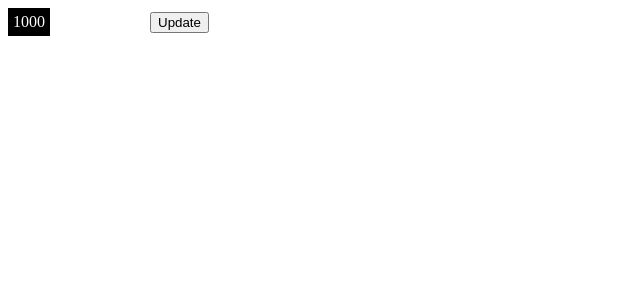
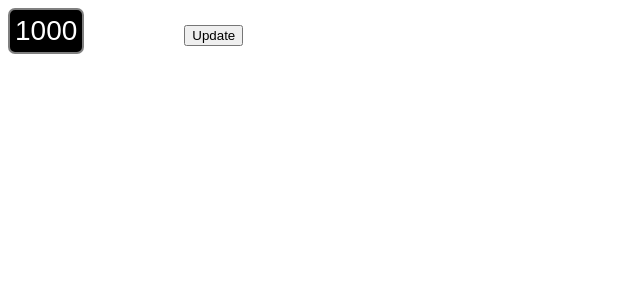
Before and after one commit to Sairam-Reddy/angular-angular-pixie-dust-directive, an Angular app: page / in a window 1280 px wide. Shown: the top 300 px of the page, without its empty margins (0-640 px from the left). Built offline with nearby package versions, Linux system fonts and the light colour scheme.

Commit message:
2 files modified, 1 added, 1 deleted

```diff
--- a/src/app/app.component.css
+++ /dev/null
@@ -1,8 +0,0 @@
-.counter {
-  display: inline-block;
-  background-color: black;
-  color: white;
-  padding: 5px;
-  margin-right: 100px;
-  width: auto;
-}
--- a/src/app/app.component.html
+++ b/src/app/app.component.html
@@ -1,4 +1,4 @@
-<div class="counter">
+<div class="placeholder">
   {{ counter }}
 </div>
 
--- /dev/null
+++ b/src/app/app.component.scss
@@ -0,0 +1,110 @@
+.placeholder {
+  display: inline-block;
+  background-color: black;
+  color: white;
+  padding: 5px;
+  margin-right: 100px;
+  width: auto;
+}
+
+// :host {
+//   display: flex;
+//   flex: 1;
+//   width: 100%;
+//   height: 100%;
+//   overflow: hidden;
+// }
+
+::ng-deep {
+  html,
+  body {
+    height: 100%;
+    overflow: hidden;
+  }
+
+  // html {
+  //   background: #333
+  //     url(https://s3-us-west-2.amazonaws.com/s.cdpn.io/68397/forest-fly-agaric-fog-moss-fliegenpilz.jpg)
+  //     no-repeat center bottom;
+  //   background-size: cover;
+  // }
+
+  // body {
+  //   box-shadow: inset 0 0 5em #000;
+  // }
+
+  span,
+  .placeholder {
+    border: 2px solid rgba(255, 255, 255, 0.5);
+    font-size: 1.75em;
+    padding: 0.25em 0.5em 0.3125em;
+    color: rgba(255, 255, 255, 0.5);
+    border-radius: 0.25em;
+    background: transparent;
+    transition: all 0.1s;
+
+    &:focus {
+      outline: none;
+      color: rgba(255, 255, 255, 0.75);
+      border-color: rgba(255, 255, 255, 0.75);
+    }
+
+    &.keyup {
+      color: white;
+      border-color: white;
+      text-shadow: 0 0 0.125em white;
+      box-shadow: 0 0 0.25em white, inset 0 0 0.25em white;
+    }
+  }
+
+  .placeholder {
+    font-family: 'Arial Rounded MT Bold', 'Helvetica Rounded', Arial, sans-serif;
+  }
+
+  $placeholder-color: rgba(255, 255, 255, 0.5);
+
+  // ::-webkit-input-placeholder {
+  //   color: $placeholder-color;
+  //   text-shadow: 0 0 0.125em transparent;
+  //   transition: all 0.25s;
+  // }
+  // input:focus::-webkit-input-placeholder {
+  //   opacity: 0.5;
+  // }
+
+  // ::-moz-placeholder {
+  //   color: $placeholder-color;
+  //   text-shadow: 0 0 0.125em transparent;
+  //   transition: all 0.25s;
+  // }
+  // input:focus::-moz-placeholder {
+  //   opacity: 0.5;
+  // }
+
+  // :-ms-input-placeholder {
+  //   color: $placeholder-color;
+  //   text-shadow: 0 0 0.125em transparent;
+  //   transition: all 0.25s;
+  // }
+  // input:focus:-ms-input-placeholder {
+  //   opacity: 0.5;
+  // }
+
+  // .placeholder {
+  //   // position: absolute;
+  //   box-sizing: border-box;
+  //   // bottom: 4em;
+  //   // left: 50%;
+  //   width: 11em;
+  //   margin-left: -5.5em;
+  // }
+
+  canvas {
+    position: absolute;
+    left: 0;
+    right: 0;
+    top: 0;
+    bottom: 0;
+    pointer-events: none;
+  }
+}
--- a/src/app/app.component.ts
+++ b/src/app/app.component.ts
@@ -3,7 +3,7 @@ import { Component } from '@angular/core';
 @Component({
   selector: 'my-app',
   templateUrl: './app.component.html',
-  styleUrls: ['./app.component.css'],
+  styleUrls: ['./app.component.scss'],
 })
 export class AppComponent {
   public counter: number = 1000;
```
